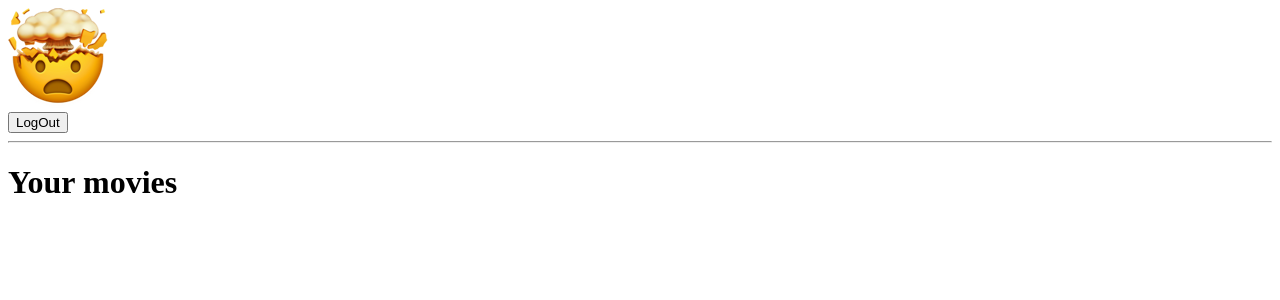
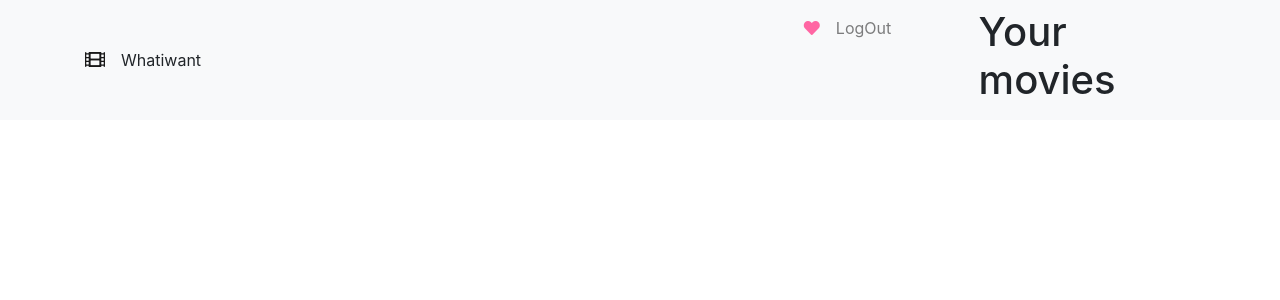
Before and after one commit to Kseniashhh/my_project, a Flask app: page /movies in a window 1280 px wide. Shown: the top 300 px of the page. Run offline with Flask 2, Linux system fonts and the light colour scheme; the visitor is signed in with stand-in values (Sample User, id 1); some libraries are stand-ins or nearby versions.

Commit message:
Fixed the display, added nav

```diff
--- a/static/site.css
+++ b/static/site.css
@@ -7,3 +7,54 @@ color: black;
     color: red;
     size: 2px;
 }
+
+
+.top {
+    size: 3px;
+    color: #ff66a3;
+}
+
+.navbar{
+    background-color: #e3f2fd;
+}
+
+/*img {
+    width:50%;  you can use %
+    height: auto;
+}
+*/
+
+.plotbox {
+    position: relative;
+}
+
+
+.plotbox:hover .overlay {
+  opacity: 0.8;
+}
+
+.text {
+  color: black;
+  font-size: 14px;
+  position: absolute;
+  top: 50%;
+  left: 50%;
+  -webkit-transform: translate(-50%, -50%);
+  -ms-transform: translate(-50%, -50%);
+  transform: translate(-50%, -50%);
+  text-align: center;
+}
+
+.overlay {
+  position: absolute;
+  top: 0;
+  bottom: 0;
+  left: 0;
+  right: 0;
+  height: 100%;
+  width: 100%;
+  opacity: 0;
+  transition: .5s ease;
+  background-color: white;
+  font-weight: 900;
+}
--- a/static/wishlist.js
+++ b/static/wishlist.js
@@ -11,12 +11,7 @@ function addLike(results){
 function addToWishlist(evt){
     if (this.classList.contains("far")){
         this.classList.replace("far","fas");
-        console.log(this.classList.contains("far"))
-        // console.log(heart, this[0].dataset.movieid)
         $.post("/add_to_wishlist", {movie_id: this.dataset.movieid}, addLike)
-        console.log(this.dataset.movieid)
-        console.log("post is running")
-        // this.classList.replace("far","fas");
     } else {
         this.classList.replace("fas","far")
     }
--- a/templates/base.html
+++ b/templates/base.html
@@ -4,22 +4,36 @@
   <title>What do I want</title>
 <link rel = "stylesheet" href="/static/site.css">
 <link rel="stylesheet" href="https://use.fontawesome.com/releases/v5.0.11/css/all.css">
+<link rel="stylesheet" href="https://maxcdn.bootstrapcdn.com/bootstrap/4.0.0/css/bootstrap.min.css">
 <script src="http://code.jquery.com/jquery.js"></script>
 
 </head>
 
 <body>
-  <a href= "/" class="logo">
-    <img src="/static/home_logo.png">
-  </a>
-    {% if session.get('user') != None %}
-  <div>
-    <form action = '/logout'>
-        <input type='submit' value='LogOut'>
-    </form>
-  </div>
+    <nav class="navbar navbar-expand-lg navbar-light bg-light">
+    <div class="container">
+      <a class="navbar-brand" href="/"><i class="fas fa-film"></i></a>Whatiwant
+        <ul class="navbar-nav ml-auto">
+          {% if session.get('user') != None %}
+            <li class="nav-item">
+            <a class="nav-link" href="/wishlist"><i class="fas fa-heart top"></i></a>
+          </li>
+          <li class="nav-item">
+            <a class="nav-link" href="/logout">LogOut</a>
+          </li>
+          {% else %}
+          <li class="nav-item">
+            <a class="nav-link" href="/login">LogIn</a>
+          </li>
+          <li class="nav-item">
+            <a class="nav-link" href="/register">SignUp</a>
+          </li>
+      </ul>
+    </div>
+  </nav>
+
   {% endif %}
-  <hr>
+  <!-- <hr> -->
 
   <div class="container">
 
@@ -36,5 +50,7 @@
 
 
 
+<script src="https://cdnjs.cloudflare.com/ajax/libs/popper.js/1.14.3/umd/popper.min.js" integrity="sha384-ZMP7rVo3mIykV+2+9J3UJ46jBk0WLaUAdn689aCwoqbBJiSnjAK/l8WvCWPIPm49" crossorigin="anonymous"></script>
+<script src="https://stackpath.bootstrapcdn.com/bootstrap/4.1.3/js/bootstrap.min.js" integrity="sha384-ChfqqxuZUCnJSK3+MXmPNIyE6ZbWh2IMqE241rYiqJxyMiZ6OW/JmZQ5stwEULTy" crossorigin="anonymous"></script>
 </body>
 </html>
--- a/templates/your_movies.html
+++ b/templates/your_movies.html
@@ -3,16 +3,26 @@
 
 <h1>Your movies</h1><br>
 
-
+<div class="container">
+  <div class="row">
     {% for movie in movies %}
+    <div class="col">
         <p> {{ movie.title}} </p>
         Movie was released in {{ movie.released_at }} <br>
         <br>
-    <img src="{{movie.poster}}">
+        <div class="plotbox">
+            <img class = "img-fluid" src="{{movie.poster}}">
+            <div class="overlay" >
+                <div class="text">{{movie.plot}}</div>
+            </div>
+        </div>
         <br>
         <button class="btn"><i class="far fa-heart" id="heart{{movie.movie_id}}" data-movieID="{{movie.movie_id}}"></i></button>
+    </div>
+        {% endfor %}
+   </div>
+</div>
 
-{% endfor %}
 
 
 <br>
```
Also changed, not shown: static/plot.js (added, +16 -0 lines). Lines whose indentation alone changed are shown as unchanged.
